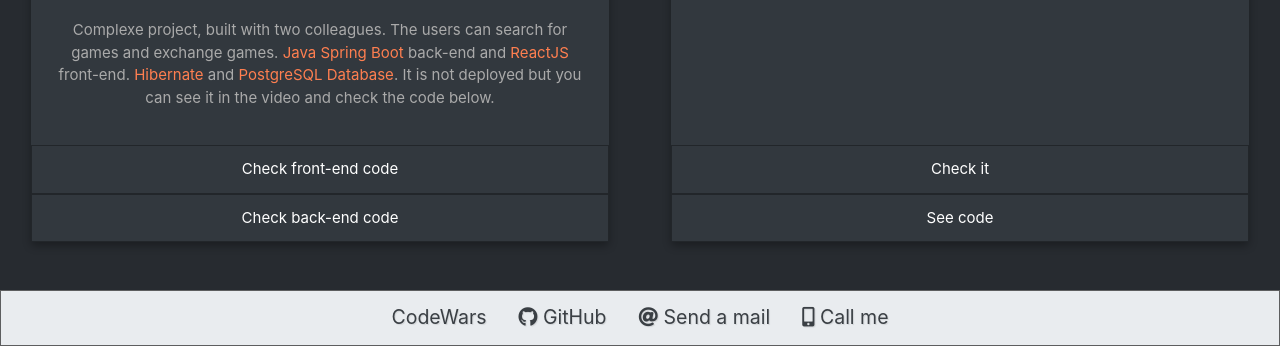
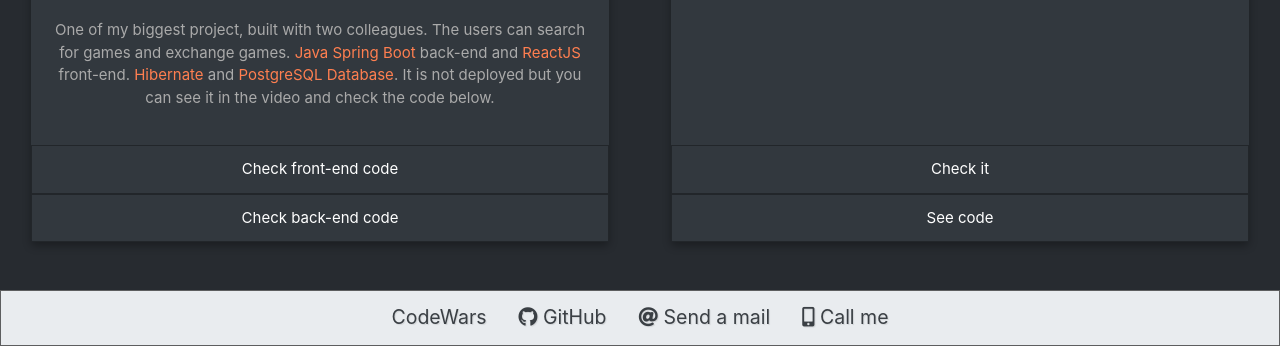
Before and after one commit to soare23/online-portofolio, a Flask app: page / in a window 1280 px wide. Shown: the part 2863-3209 px from the top of the page. Run offline with Flask 2, Linux system fonts and the light colour scheme; some libraries are stand-ins or nearby versions.

Commit message:
modified switch play description

```diff
--- a/templates/index-bootstrap.html
+++ b/templates/index-bootstrap.html
@@ -332,8 +332,8 @@
           </div>
           <div class="card-body">
             <p class="card-text" id="card-text">
-              Complexe project, built with two colleagues. The users can search
-              for games and exchange games.
+              One of my biggest project, built with two colleagues. The users
+              can search for games and exchange games.
               <span class="technology-name">Java Spring Boot</span> back-end and
               <span class="technology-name">ReactJS</span> front-end.
               <span class="technology-name">Hibernate</span>
```
